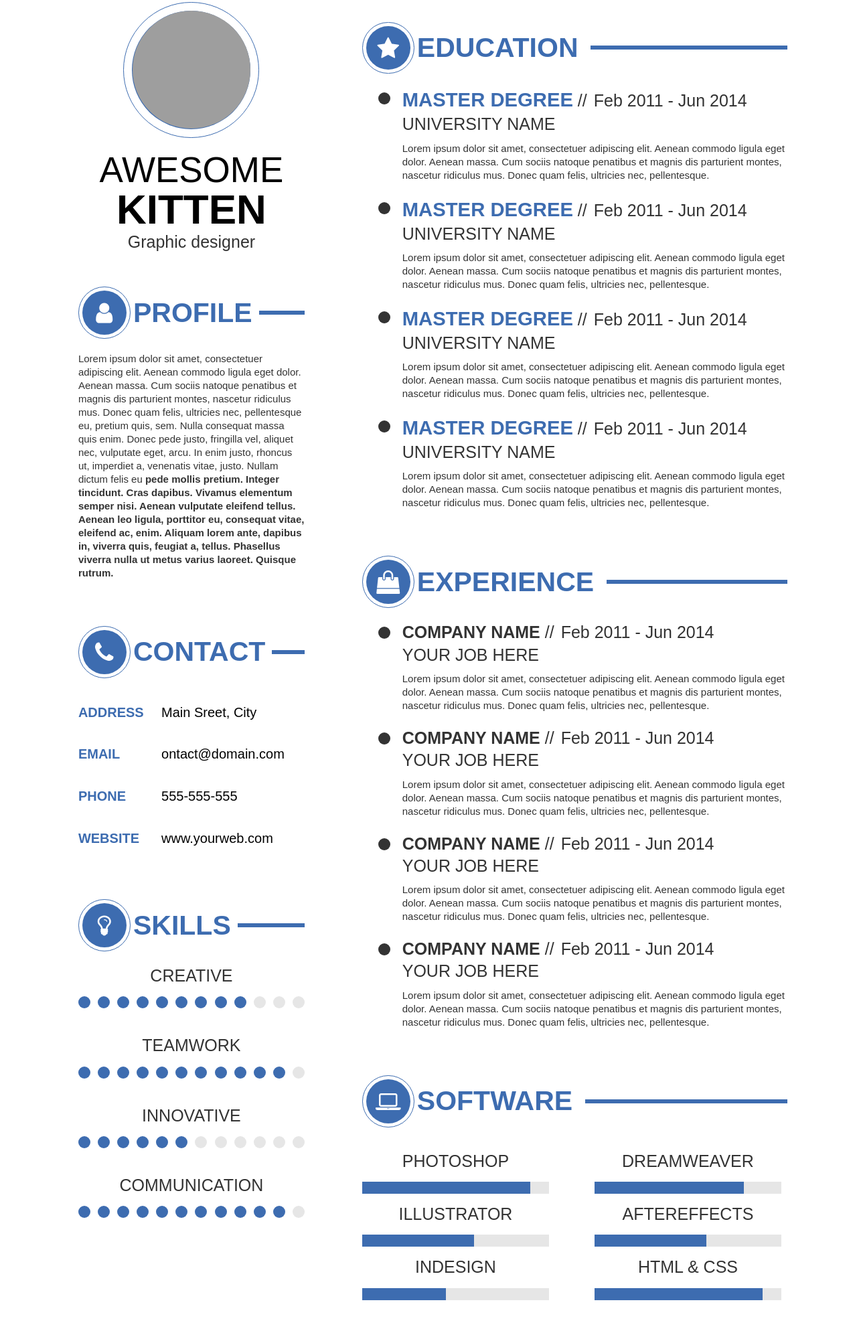
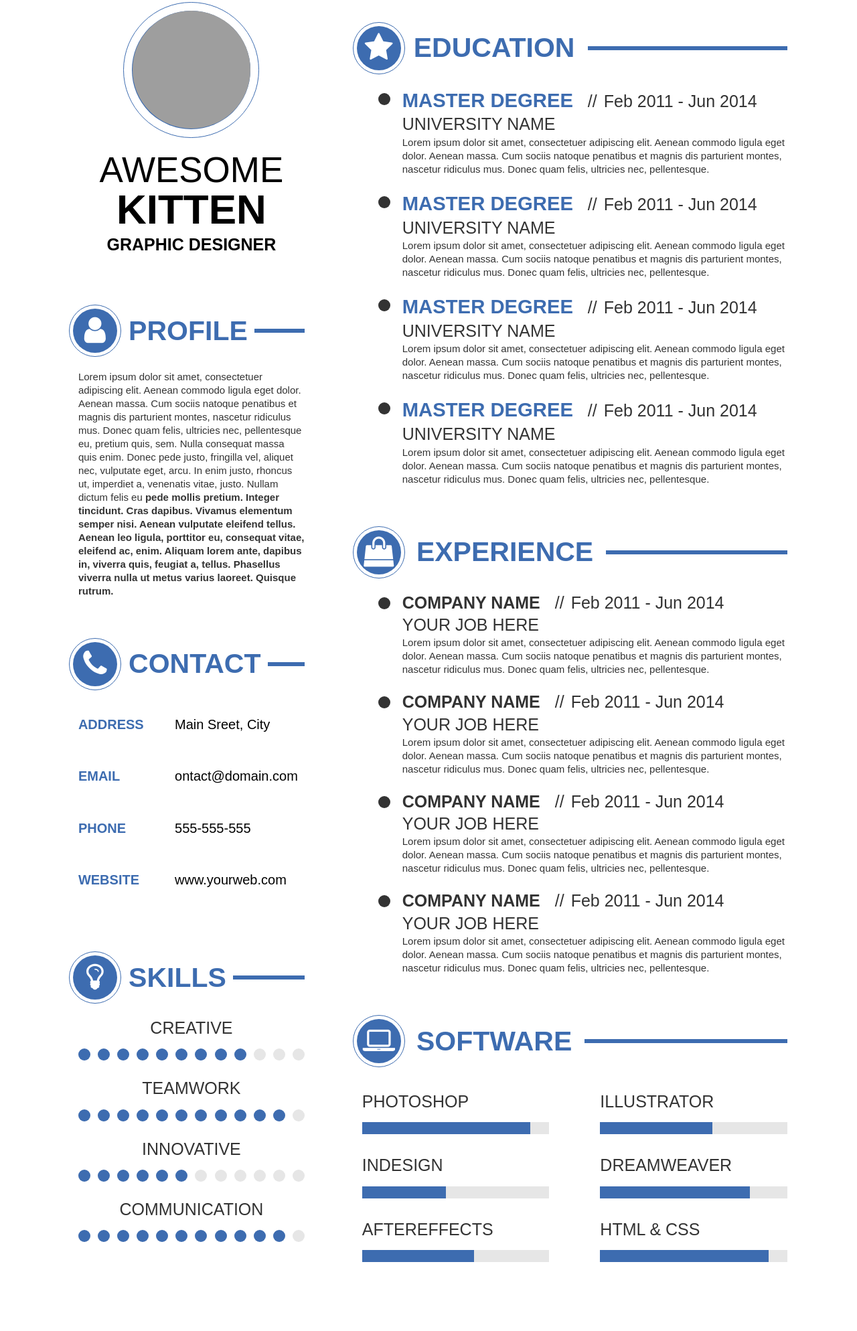
Before and after one commit to violetts/site-4, a plain HTML site: page index.html in a window 1280 px wide. Shown: the part 83-2071 px from the top of the page at 67% size. Drawn offline with Linux system fonts and the light colour scheme; grey boxes are pictures that could not be loaded.

Commit message:
iteration #5

```diff
--- a/css/avatar.scss
+++ b/css/avatar.scss
@@ -1,6 +1,6 @@
 .avatar {
 
-    &__bigger {
+    &__wrapper {
         border: 1px solid #3d6cb0;
         border-radius: 50%;
         box-sizing: border-box;
@@ -18,28 +18,6 @@
         padding: 2.955665024630542% //12px;
     }
 
-    &__smaller {
-        border: 1px solid #3d6cb0;
-        width: 77.88px;
-        height: 77.88px;
-        border-radius: 50%;
-        box-sizing: border-box;
-        display: inline-block;
-        vertical-align: middle;
-        background: #3d6cb0;
-        background-clip: content-box;
-        padding: 5px;
-        position: relative;
-        overflow: hidden;
-        text-align: center;
-    }
-
-    &__icon {
-        color: #fff;
-        font-size: 35px;
-        transform: translate(0%, 45%);
-    }
-
     &__img {
         width: 100%;
         border-radius: 50%;
--- a/css/base.scss
+++ b/css/base.scss
@@ -1,17 +1,3 @@
-* {
-    margin: 0;
-    padding: 0;
-}
-
-.page {
-    font-family: 'Myriad Pro Regular', sans-serif;
-    color: #333;
-    $font-size: 15px;
-    font-size: $font-size;
-
-    line-height: #{20px/$font-size};
-}
-
 h1,
 h2,
 h3,
@@ -23,7 +9,6 @@ h4 {
  h2 {
      font-weight: 400;
      font-size: 25px;
-     margin: 0;
     }
 
 ul {
@@ -31,9 +16,9 @@ ul {
     padding: 0;
 }
 
-p {
-    $font-size: 15px;
-    font-size: $font-size;
-
-    margin: #{$font-size/25px}em 0;
-}
+//p {
+//    $font-size: 15px;
+//    font-size: $font-size;
+//
+//    margin: #{$font-size/25px}em 0;
+//}
--- a/css/header.scss
+++ b/css/header.scss
@@ -1,6 +1,36 @@
 .header {
+    margin: 0 0 20px;
+    position: relative;
+    overflow: hidden;
 
-    &__avatar {
+    &__user-picture {
         margin: 0 0 4.832201792746865% 0;
     }
+
+    &__title {
+        color: $black;
+        font-weight: 400;
+        margin: 0;
+        padding: 0;
+        text-transform: uppercase;
+
+        $font-size: 53px;
+        font-size: $font-size;
+        line-height: #{55px/$font-size};
+
+        &_bigger {
+            font-weight: 600;
+            font-size: 62px;
+        }
+    }
+
+    &__subtitle {
+        text-transform: uppercase;
+        color: $black;
+        font-weight: 600;
+        $font-size: 25px;
+        font-size: $font-size;
+        margin: 0 0 #{20px/$font-size}em 0;
+        line-height: #{40px/$font-size};
+    }
 }
--- a/css/page.scss
+++ b/css/page.scss
@@ -3,6 +3,12 @@
     min-width: 960px;
     margin: 0 auto;
     padding: 6.68% 0; // 75px;
+    font-family: 'Myriad Pro Regular', sans-serif;
+    color: #333;
+
+    $font-size: 15px;
+    font-size: $font-size;
+    line-height: #{20px/$font-size};
 
     &__header {
         width: 36.89%;
--- a/css/progress-grid.scss
+++ b/css/progress-grid.scss
@@ -1,11 +1,23 @@
 .progress-grid {
+    text-align: justify;
 
      &__item {
         width: 44%;
         display: inline-block;
 
-        & + & {
-            margin-left: 10%;
+         &.faux {
+             width: 100%;
+    height: 0;
+         }
+
+         & + & {
+            margin: 15px 0;
         }
     }
+
+    &:after {
+        content: '';
+        display: inline-block;
+        width: 100%;
+    }
 }
--- a/css/progress.scss
+++ b/css/progress.scss
@@ -1,18 +1,22 @@
 .progress {
+
+    &_centered {
+        text-align: center;
+    }
 
      &__title {
         text-transform: uppercase;
         display: block;
-        text-align: center;
         font-weight: 400;
 
         $font-size: 25px;
         font-size: $font-size;
-        margin: #{14px/$font-size}em 0;
+        margin: 0 0 #{14px/$font-size}em;
     }
 
     &__items {
         text-align: justify;
+        height: 18px;
         //white-space: nowrap;
 
         &:after {
@@ -40,10 +44,17 @@
         background: #e6e6e6;
         height: 18px;
 
-        &_active {
+        &-inner {
+            height: 100%
+        }
+
+        &-inner_active {
             position: relative;
             background: #3d6cb0;
-            height: 18px;
         }
     }
+
+    & + & {
+        margin: 25px 0;
+    }
 }
--- a/css/section.scss
+++ b/css/section.scss
@@ -2,7 +2,7 @@
     padding: 30px 0;
 
     &__header {
-        margin: 0 0 20px;
+        margin: 0 0 20px -14px;
         position: relative;
         overflow: hidden;
 
@@ -16,53 +16,56 @@
             content: '';
             width: 100%;
             height: 6px;
-            background: #3d6cb0;
+            background: $blue;
             position: absolute;
             top: calc(50% - 3px);
             z-index: -1;
-            left: 87.88px;
+            left: 87px;
         }
     }
 
      &__title {
         text-transform: uppercase;
-        color: #3d6cb0;
+        color: $blue;
         display: inline;
         vertical-align: middle;
         font-weight: 600;
         font-size: 41px;
-        padding: 0 2.95% 0 0; //10px
+        padding: 0 2.95% 0 2%;
         background: #fff;
 
-        &_bigger {
-            color: #000;
-            font-weight: 600;
+    }
 
-            $font-size: 62px;
-            font-size: $font-size;
+    &__description {
+        p {
             margin: 0;
-            padding: 0;
-        }
 
-        &_huge {
-            color: #000;
-            font-weight: normal;
-
-            $font-size: 53px;
-            font-size: $font-size;
-            margin: 0;
-            line-height: #{55px/$font-size};
-            padding: 0;
-        }
-
-         &__subtitle {
-            text-transform: uppercase;
-            color: #000;
-            font-weight: 600;
-            $font-size: 25px;
-            font-size: $font-size;
-            margin: 0 0 #{20px/$font-size}em 0;
-            line-height: #{40px/$font-size};
+            & + & {
+                margin-top: 1em;
+            }
         }
     }
+
+     &__avatar {
+        border: 1px solid $blue;
+        width: 78px;
+        height: 78px;
+        border-radius: 50%;
+        box-sizing: border-box;
+        display: inline-block;
+        vertical-align: middle;
+        background: $blue;
+        background-clip: content-box;
+        padding: 5px;
+        position: relative;
+        overflow: hidden;
+        text-align: center;
+    }
+
+    &__icon {
+        color: #fff;
+        font-size: 45px;
+        transform: translate(0%, 20%);
+    }
+
 }
--- a/css/steps.scss
+++ b/css/steps.scss
@@ -10,7 +10,7 @@
         background-color: #333;
         position: absolute;
         top: 8px;
-        left: 24px;
+        left: 3.7798847135162372%;
     }
 
     & + & {
@@ -38,7 +38,7 @@
     &__date-from:before {
         content: '//';
         display: inline-block;
-        padding: 0 10px 0 0;
+        padding: 0 10px 0 15px;
     }
 
     &__what {
@@ -53,8 +53,4 @@
     &__date-from {
         display: inline-block;
     }
-
-    &__what {
-        display: inline-block;
-    }
 }
--- a/css/style.scss
+++ b/css/style.scss
@@ -1,7 +1,8 @@
 @import "base.scss";
+@import "variables.scss";
 @import "container.scss";
 @import "header.scss";
-@import "list";
+@import "list.scss";
 @import "normalize.scss";
 @import "avatar.scss";
 @import "section.scss";
@@ -12,3 +13,4 @@
 @import "clearfix.scss";
 @import "page.scss";
 @import "progress-grid.scss";
+@import "user-picture.scss";
--- a/css/table.scss
+++ b/css/table.scss
@@ -6,7 +6,7 @@
 
     &__title {
         font-size: 20px;
-        width: 120px;
+        width: 100px;
         color: #3d6cb0;
         text-transform: uppercase;
         font-weight: 600;
--- /dev/null
+++ b/css/user-picture.scss
@@ -0,0 +1,22 @@
+.user-picture {
+    border: 1px solid $blue;
+    border-radius: 50%;
+    box-sizing: border-box;
+    display: inline-block;
+    vertical-align: middle;
+    background: $blue;
+    background-clip: content-box;
+    position: relative;
+    overflow: hidden;
+    background-size: cover;
+    background-repeat: no-repeat;
+    background-clip: content-box;
+    width: 203px;
+    height: 203px;
+    padding: 2.955665024630542%;
+
+    &__img {
+        width: 100%;
+        border-radius: 50%;
+    }
+}
--- /dev/null
+++ b/css/variables.scss
@@ -0,0 +1,2 @@
+$black: #000;
+$blue: #3d6cb0;
--- a/index.html
+++ b/index.html
@@ -6,28 +6,28 @@
     <link rel="stylesheet" href="https://maxcdn.bootstrapcdn.com/font-awesome/4.6.1/css/font-awesome.min.css">
     <link rel="stylesheet" href="css/style.css">
 </head>
-<body class="page">
-    <header class="page__header clearfix">
-        <div class="section__header section__header_top">
-            <div class="header__avatar">
-                <div class="avatar__bigger">
-                    <img class="avatar__img" src="http://lorempixel.com/300/300/cats" alt="awesome cat">
+<body class="page clearfix">
+    <header class="page__header">
+        <div class="header">
+            <div class="header__user-picture">
+                <div class="user-picture">
+                    <img class="user-picture__img" src="http://lorempixel.com/300/300/cats" alt="awesome cat">
                 </div>
             </div>
-            <h1 class="section__title section__title_huge">Awesome</br>
-                <span class="section__title section__title_bigger">Kitten</span>
+            <h1 class="header__title">Awesome</br>
+                <span class="header__title header__title_bigger">Kitten</span>
             </h1>
-            <h2 class="section__subtitle">Graphic designer</h2>
+            <h2 class="header__subtitle">Graphic designer</h2>
         </div>
     </header>
-    <main class="page__content">
-        <div class="page__right clearfix">
+    <main class="page__content clearfix">
+        <div class="page__right">
             <section class="section">
                 <div class="section__header">
-                    <div class="avatar__smaller">
-                        <i class="avatar__icon fa fa-star" aria-hidden="true"></i>
-                    </div>
-                    <h2 class="section__title">Education</h2>
+                    <div class="section__avatar">
+                        <i class="section__icon fa fa-star" aria-hidden="true"></i>
+                    </div><!--
+                --><h2 class="section__title">Education</h2>
                 </div>
                 <div class="section__description">
                     <article class="steps">
@@ -82,8 +82,8 @@
             </section>
             <section class="section">
                 <div class="section__header">
-                    <div class="avatar__smaller">
-                        <i class="avatar__icon fa fa-shopping-bag" aria-hidden="true"></i>
+                    <div class="section__avatar">
+                        <i class="section__icon fa fa-shopping-bag" aria-hidden="true"></i>
                     </div>
                     <h2 class="section__title">Experience</h2>
                 </div>
@@ -140,66 +140,75 @@
             </section>
             <section class="section">
                 <div class="section__header">
-                    <div class="avatar__smaller">
-                        <i class="avatar__icon fa fa-laptop" aria-hidden="true"></i>
+                    <div class="section__avatar">
+                        <i class="section__icon fa fa-laptop" aria-hidden="true"></i>
                     </div>
                     <h2 class="section__title">Software</h2>
                 </div>
                 <div class="section__description">
-                    <div class="progress-grid">
-                        <div class="progress-grid__item">
+                    <ul class="progress-grid">
+                        <li class="progress-grid__item">
                             <div class="progress">
                                 <h3 class="progress__title">Photoshop</h3>
                                 <div class="progress__bar">
-                                    <div class="progress__bar progress__bar_active" style="width: 90%"></div>
+                                    <div class="progress__bar-inner progress__bar-inner_active" style="width: 90%"></div>
                                 </div>
                             </div>
+                             </li>
+                        <li class="progress-grid__item">
                             <div class="progress">
                                 <h3 class="progress__title">Illustrator</h3>
                                 <div class="progress__bar">
-                                    <div class="progress__bar progress__bar_active" style="width: 60%"></div>
+                                    <div class="progress__bar-inner progress__bar-inner_active" style="width: 60%"></div>
                                 </div>
                             </div>
+                        </li>
+                        <li class="progress-grid__item">
                             <div class="progress">
                                 <h3 class="progress__title">Indesign</h3>
                                 <div class="progress__bar">
-                                    <div class="progress__bar progress__bar_active" style="width: 45%"></div>
+                                    <div class="progress__bar-inner progress__bar-inner_active" style="width: 45%"></div>
                                 </div>
                             </div>
-                        </div>
-                        <!--
-                            -->
-                        <div class="progress-grid__item">
+                        </li>
+                        <li class="progress-grid__item">
                             <div class="progress">
                                 <h3 class="progress__title">Dreamweaver</h3>
                                 <div class="progress__bar">
-                                    <div class="progress__bar progress__bar_active" style="width: 80%"></div>
+                                    <div class="progress__bar-inner progress__bar-inner_active" style="width: 80%"></div>
                                 </div>
                             </div>
+                        </li>
+                        <li class="progress-grid__item">
                             <div class="progress">
                                 <h3 class="progress__title">Aftereffects</h3>
                                 <div class="progress__bar">
-                                    <div class="progress__bar progress__bar_active" style="width: 60%"></div>
+                                    <div class="progress__bar-inner progress__bar-inner_active" style="width: 60%"></div>
                                 </div>
                             </div>
+                        </li>
+                        <li class="progress-grid__item">
                             <div class="progress">
                                 <h3 class="progress__title">HTML & CSS</h3>
                                 <div class="progress__bar">
-                                    <div class="progress__bar progress__bar_active" style="width: 90%"></div>
+                                    <div class="progress__bar-inner progress__bar-inner_active" style="width: 90%"></div>
                                 </div>
                             </div>
-                        </div>
-                    </div>
+                        </li>
+                        <li class="progress-grid__item faux">
+                        </li>
+
+                    </ul>
                 </div>
             </section>
         </div>
         <!--
             -->
-        <div class="page__left clearfix">
+        <div class="page__left">
             <section class="section">
                 <div class="section__header">
-                    <div class="avatar__smaller">
-                        <i class="avatar__icon fa fa-user" aria-hidden="true"></i>
+                    <div class="section__avatar">
+                        <i class="section__icon fa fa-user" aria-hidden="true"></i>
                     </div>
                     <h2 class="section__title">Profile</h2>
                 </div>
@@ -210,8 +219,8 @@
             </section>
             <section class="section">
                 <div class="section__header">
-                    <div class="avatar__smaller">
-                        <i class="avatar__icon fa fa-phone" aria-hidden="true"></i>
+                    <div class="section__avatar">
+                        <i class="section__icon fa fa-phone" aria-hidden="true"></i>
                     </div>
                     <h2 class="section__title">Contact</h2>
                 </div>
@@ -238,13 +247,13 @@
             </section>
             <section class="section">
                 <div class="section__header">
-                    <div class="avatar__smaller">
-                        <i class="avatar__icon fa fa-lightbulb-o" aria-hidden="true"></i>
+                    <div class="section__avatar">
+                        <i class="section__icon fa fa-lightbulb-o" aria-hidden="true"></i>
                     </div>
                     <h2 class="section__title">Skills</h2>
                 </div>
                 <div class="section__description">
-                    <div class="progress">
+                    <div class="progress progress_centered">
                         <h3 class="progress__title">Creative</h3>
                         <ul class="progress__items">
                             <li class="progress__item"></li>
@@ -261,7 +270,7 @@
                             <li class="progress__item"></li>
                         </ul>
                     </div>
-                    <div class="progress">
+                    <div class="progress progress_centered">
                         <h3 class="progress__title">Teamwork</h3>
                         <ul class="progress__items">
                             <li class="progress__item"></li>
@@ -278,7 +287,7 @@
                             <li class="progress__item"></li>
                         </ul>
                     </div>
-                    <div class="progress">
+                    <div class="progress progress_centered">
                         <h3 class="progress__title">Innovative</h3>
                         <ul class="progress__items">
                             <li class="progress__item"></li>
@@ -295,7 +304,7 @@
                             <li class="progress__item"></li>
                         </ul>
                     </div>
-                    <div class="progress">
+                    <div class="progress progress_centered">
                         <h3 class="progress__title">Communication</h3>
                         <ul class="progress__items">
                             <li class="progress__item"></li>
```
Also changed, not shown: css/style.css, 1 other file.
